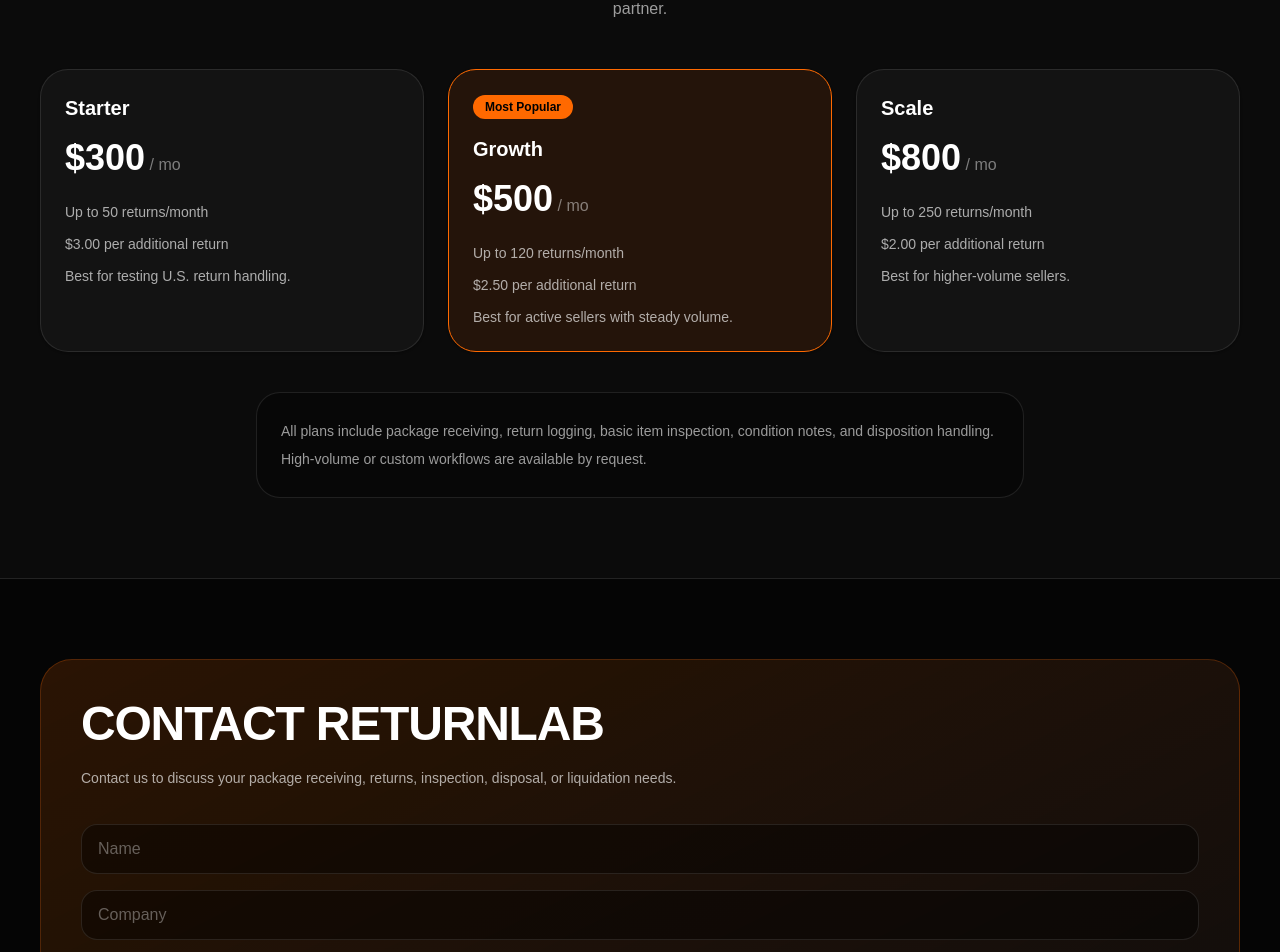
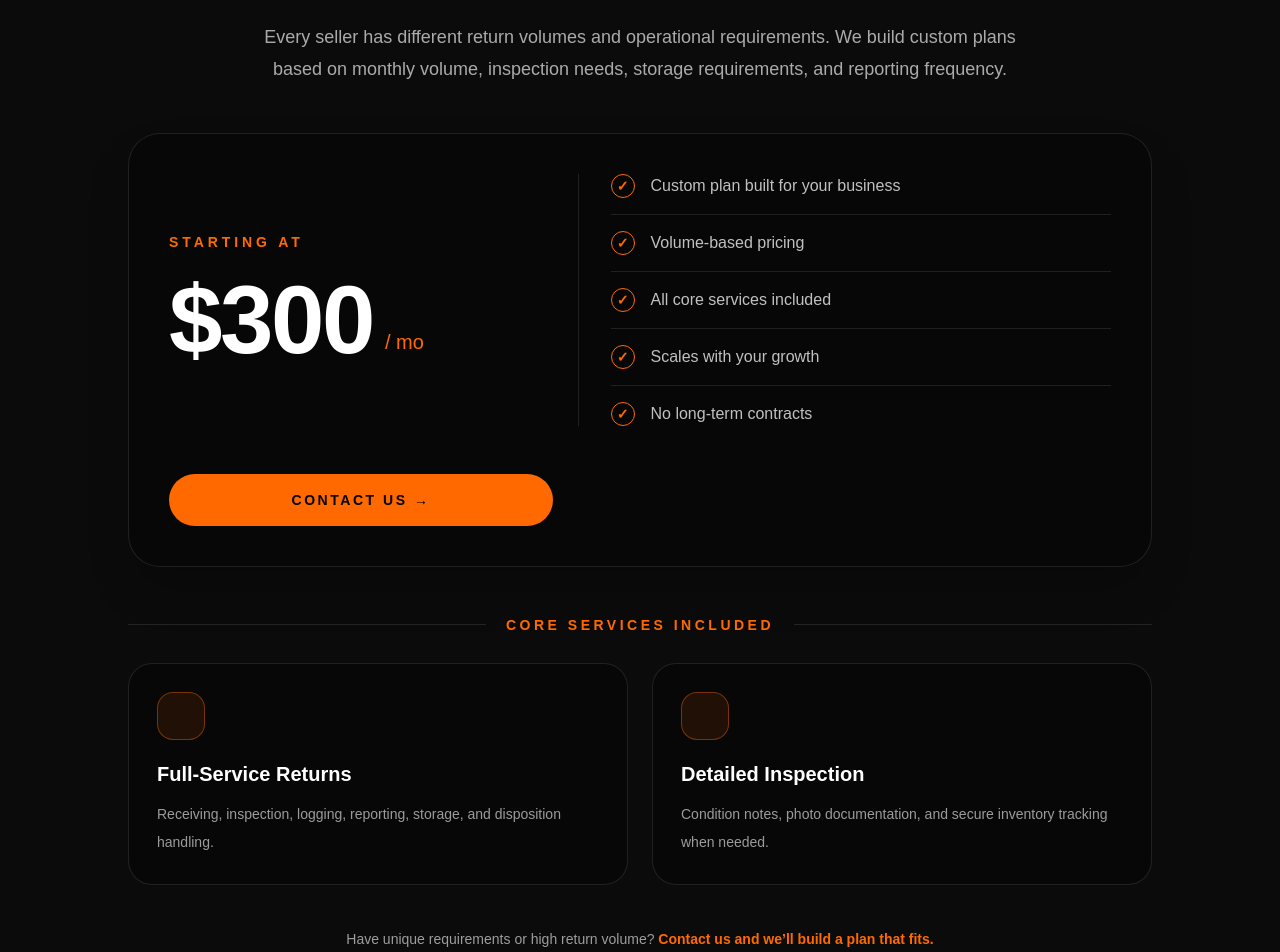
Before and after one commit to mmollat/Returnlab-site, a Next.js app: page / in a window 1280 px wide. Shown: the part 2160-3112 px from the top of the page. Built offline with nearby package versions, Linux system fonts and the light colour scheme.

Commit message:
Update page.tsx

```diff
--- a/src/app/page.tsx
+++ b/src/app/page.tsx
@@ -165,82 +165,103 @@
             {/* PRICING */}
       <section
         id="pricing"
-  className="border-y border-white/10 bg-white/[0.025] px-6 py-20 md:px-10"
+        className="border-y border-white/10 bg-white/[0.025] px-6 py-24 md:px-10"
       >
         <div className="mx-auto max-w-7xl text-center">
-    <p className="mb-3 text-sm font-semibold uppercase tracking-[0.3em] text-orange-500">
+          <p className="mb-4 text-sm font-black uppercase tracking-[0.35em] text-orange-500">
             Pricing
           </p>
 
-    <h2 className="text-4xl font-black uppercase md:text-5xl">
-      Simple Monthly Return Processing Plans
+          <h2 className="text-5xl font-black uppercase tracking-tight md:text-7xl">
+            Custom Pricing
           </h2>
 
-    <p className="mx-auto mt-5 max-w-2xl text-white/60">
-      Built for international e-commerce sellers who need a reliable U.S.-based return handling partner.
+          <p className="mx-auto mt-6 max-w-3xl text-base leading-8 text-white/65 md:text-lg">
+            Every seller has different return volumes and operational requirements.
+            We build custom plans based on monthly volume, inspection needs,
+            storage requirements, and reporting frequency.
           </p>
 
-    <div className="mt-12 grid gap-6 md:grid-cols-3">
-      {[
-        {
-          name: "Starter",
-          price: "$300",
-          included: "Up to 50 returns/month",
-          extra: "$3.00 per additional return",
-          best: "Best for testing U.S. return handling.",
-        },
-        {
-          name: "Growth",
-          price: "$500",
-          included: "Up to 120 returns/month",
-          extra: "$2.50 per additional return",
-          best: "Best for active sellers with steady volume.",
-          featured: true,
-        },
-        {
-          name: "Scale",
-          price: "$800",
-          included: "Up to 250 returns/month",
-          extra: "$2.00 per additional return",
-          best: "Best for higher-volume sellers.",
-        },
-      ].map((plan) => (
-        <div
-          key={plan.name}
-          className={`rounded-[28px] border p-6 text-left shadow-sm ${
-            plan.featured
-              ? "border-orange-500 bg-orange-500/10"
-              : "border-white/10 bg-white/[0.035]"
-          }`}
-        >
-          {plan.featured && (
-            <div className="mb-4 inline-block rounded-full bg-orange-500 px-3 py-1 text-xs font-semibold text-black">
-              Most Popular
+          <div className="mx-auto mt-12 grid max-w-5xl gap-8 rounded-[32px] border border-white/10 bg-black/35 p-7 text-left shadow-2xl shadow-black/30 md:grid-cols-[0.9fr_1.1fr] md:p-10">
+            <div className="flex flex-col justify-center border-white/10 md:border-r md:pr-10">
+              <p className="text-sm font-black uppercase tracking-[0.28em] text-orange-500">
+                Starting At
+              </p>
+
+              <div className="mt-5 flex items-end gap-3">
+                <span className="text-7xl font-black tracking-tight md:text-8xl">
+                  $300
+                </span>
+                <span className="pb-3 text-xl text-orange-500">/ mo</span>
               </div>
-          )}
-
-          <h3 className="text-xl font-black">{plan.name}</h3>
-
-          <div className="mt-4 text-4xl font-black">
-            {plan.price}
-            <span className="text-base font-normal text-white/45"> / mo</span>
             </div>
 
-          <div className="mt-6 space-y-3 text-sm text-white/65">
-            <p>{plan.included}</p>
-            <p>{plan.extra}</p>
-            <p>{plan.best}</p>
-          </div>
+            <div className="space-y-4">
+              {[
+                "Custom plan built for your business",
+                "Volume-based pricing",
+                "All core services included",
+                "Scales with your growth",
+                "No long-term contracts",
+              ].map((item) => (
+                <div
+                  key={item}
+                  className="flex items-center gap-4 border-b border-white/10 pb-4 last:border-0 last:pb-0"
+                >
+                  <span className="flex h-6 w-6 shrink-0 items-center justify-center rounded-full border border-orange-500 text-sm font-black text-orange-500">
+                    ✓
+                  </span>
+                  <p className="text-sm text-white/75 md:text-base">{item}</p>
                 </div>
               ))}
             </div>
 
-    <div className="mx-auto mt-10 max-w-3xl rounded-3xl border border-white/10 bg-black/30 p-6 text-left text-sm leading-7 text-white/60">
-      <p>
-        All plans include package receiving, return logging, basic item inspection, condition notes,
-        and disposition handling. High-volume or custom workflows are available by request.
+            <div className="md:col-span-2">
+              <a
+                href="#contact"
+                className="mx-auto mt-4 inline-flex w-full max-w-sm items-center justify-center rounded-full bg-orange-500 px-8 py-4 text-sm font-black uppercase tracking-[0.18em] text-black transition hover:bg-orange-400"
+              >
+                Contact Us →
+              </a>
+            </div>
+          </div>
+
+          <div className="mx-auto mt-12 max-w-5xl">
+            <div className="mb-7 flex items-center gap-5">
+              <div className="h-px flex-1 bg-white/10" />
+              <p className="text-sm font-black uppercase tracking-[0.25em] text-orange-500">
+                Core Services Included
+              </p>
+              <div className="h-px flex-1 bg-white/10" />
+            </div>
+
+            <div className="grid gap-6 md:grid-cols-2">
+              <div className="rounded-3xl border border-white/10 bg-black/30 p-7 text-left">
+                <div className="mb-5 h-12 w-12 rounded-2xl border border-orange-500/40 bg-orange-500/10" />
+                <h3 className="text-xl font-black">Full-Service Returns</h3>
+                <p className="mt-3 text-sm leading-7 text-white/60">
+                  Receiving, inspection, logging, reporting, storage, and
+                  disposition handling.
                 </p>
               </div>
+
+              <div className="rounded-3xl border border-white/10 bg-black/30 p-7 text-left">
+                <div className="mb-5 h-12 w-12 rounded-2xl border border-orange-500/40 bg-orange-500/10" />
+                <h3 className="text-xl font-black">Detailed Inspection</h3>
+                <p className="mt-3 text-sm leading-7 text-white/60">
+                  Condition notes, photo documentation, and secure inventory
+                  tracking when needed.
+                </p>
+              </div>
+            </div>
+          </div>
+
+          <p className="mt-10 text-sm leading-7 text-white/60">
+            Have unique requirements or high return volume?{" "}
+            <a href="#contact" className="font-bold text-orange-500 hover:text-orange-400">
+              Contact us and we’ll build a plan that fits.
+            </a>
+          </p>
         </div>
       </section>
       {/* CONTACT */}
```
Lines whose indentation alone changed are shown as unchanged.
